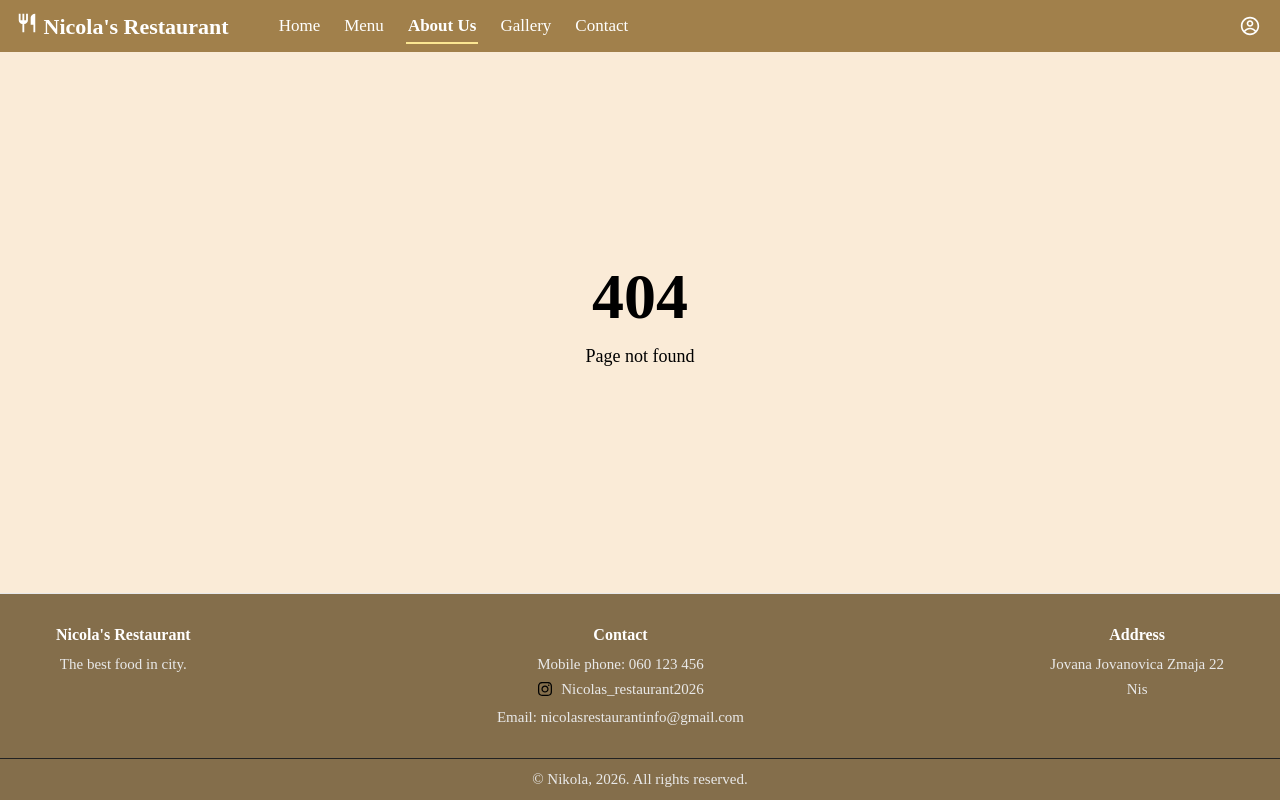
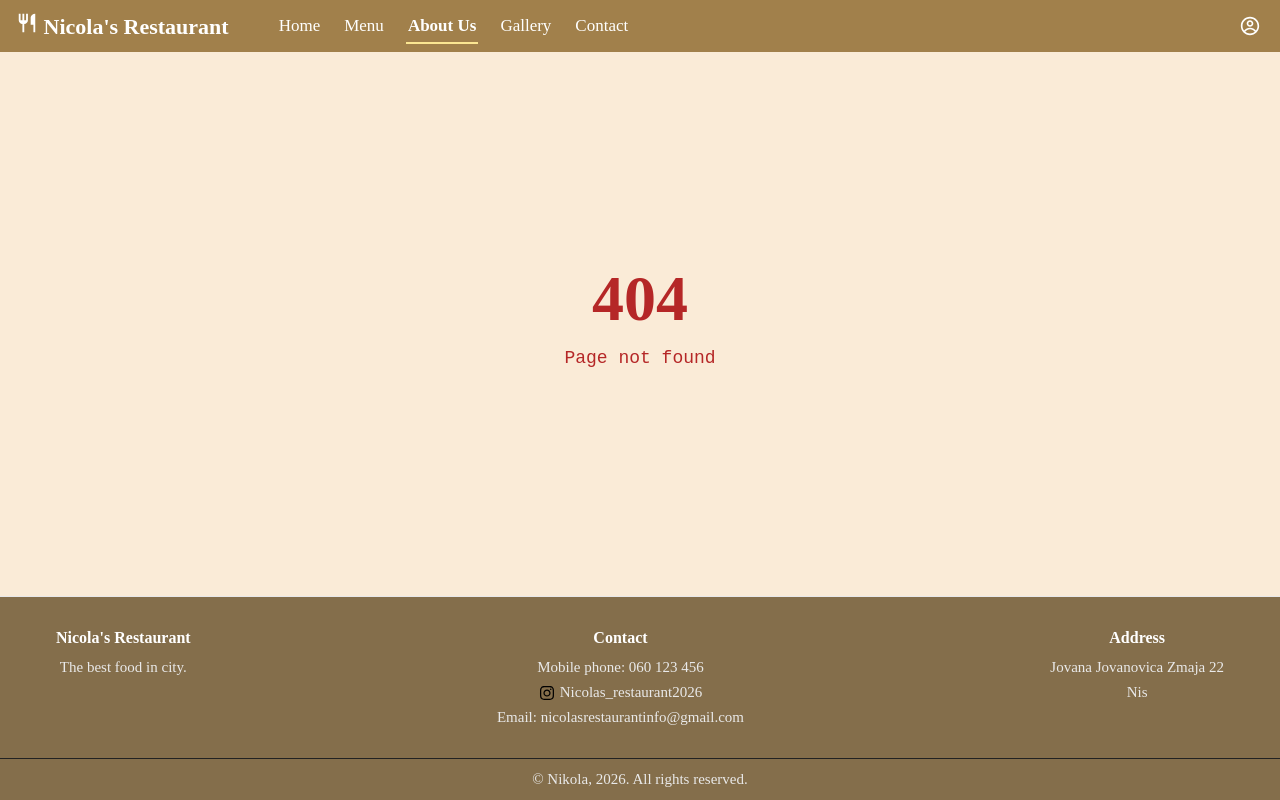
Before and after one commit to nikola100sic/RestaurantApp, a React (Vite) app in the folder restaurant-front/: page /about in a window 1280 px wide. Built offline with nearby package versions, Linux system fonts and the light colour scheme.

Commit message:
10 update restaurant layout styles

```diff
--- a/restaurant-front/src/components/Footer/Footer.styles.ts
+++ b/restaurant-front/src/components/Footer/Footer.styles.ts
@@ -52,6 +52,6 @@ export const FooterBottomBar = styled.div`
 
 export const FooterInstaRow = styled.div`
   display: flex;
-  align-items: stretch;
-  gap: 8px;
+  align-items: center;
+  gap: 5px;
 `;
--- a/restaurant-front/src/components/Footer/Footer.tsx
+++ b/restaurant-front/src/components/Footer/Footer.tsx
@@ -22,7 +22,7 @@ function Footer() {
                     <FooterTitle>Contact</FooterTitle>
                     <FooterText>Mobile phone: 060 123 456</FooterText>
                     <FooterInstaRow>
-                        <span><FaInstagram /></span>
+                        <FaInstagram />
                         <FooterText>Nicolas_restaurant2026</FooterText>
                     </FooterInstaRow>
                     <FooterText>Email: nicolasrestaurantinfo@gmail.com</FooterText>
--- a/restaurant-front/src/components/Layout/Layout.styles.ts
+++ b/restaurant-front/src/components/Layout/Layout.styles.ts
@@ -8,7 +8,7 @@ export const LayoutPageWrapper = styled.div`
 
 export const LayoutMain = styled.main`
   flex: 1;
-  background-color: antiquewhite;
+  background-color: #faebd7;
   display: flex;
   flex-direction: column;
 `;
--- a/restaurant-front/src/pages/PageNotFound/NotFound.styles.ts
+++ b/restaurant-front/src/pages/PageNotFound/NotFound.styles.ts
@@ -13,9 +13,12 @@ export const NotFoundWrapper = styled.div`
 export const NotFoundTitle = styled.h1`
   font-size: 64px;
   margin: 0;
+  color: #b52727;
 `;
 
 export const NotFoundText = styled.p`
   margin-top: 12px;
   font-size: 18px;
+  color: #b52727;
+  font-family:  monospace;
 `;
```
